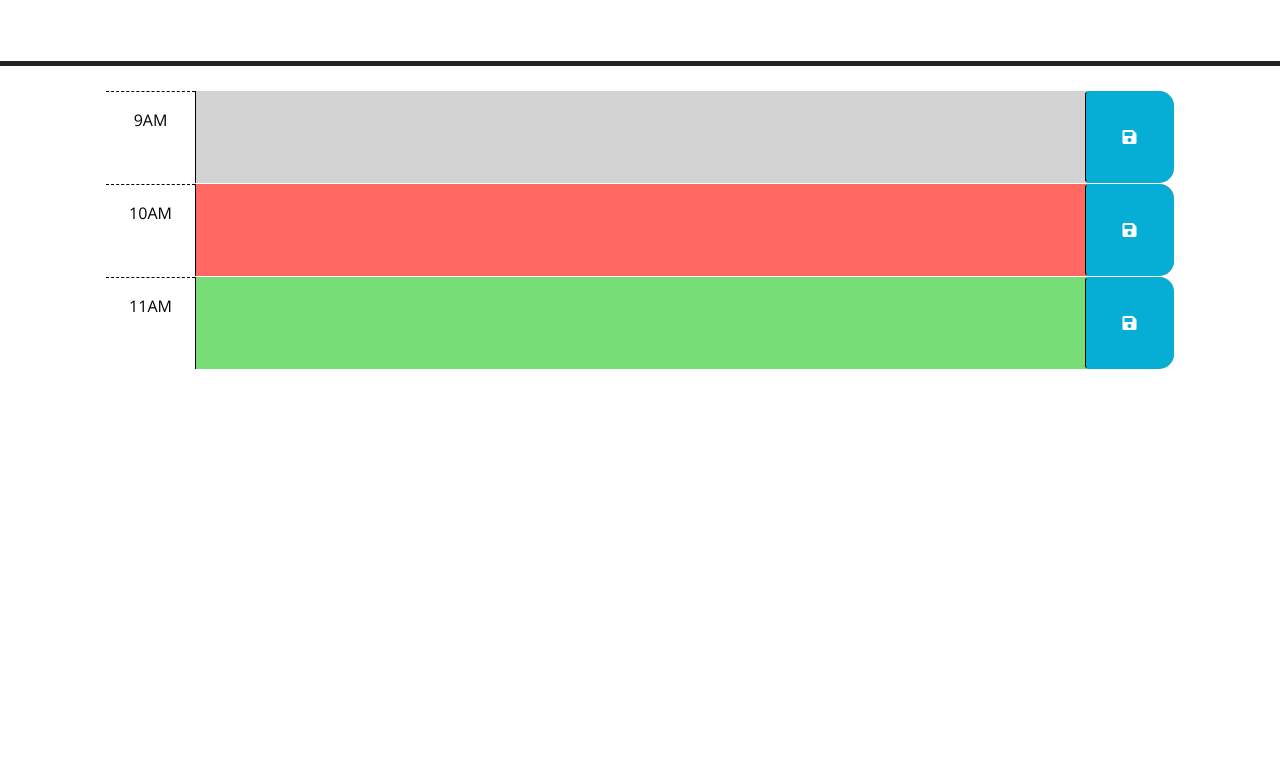
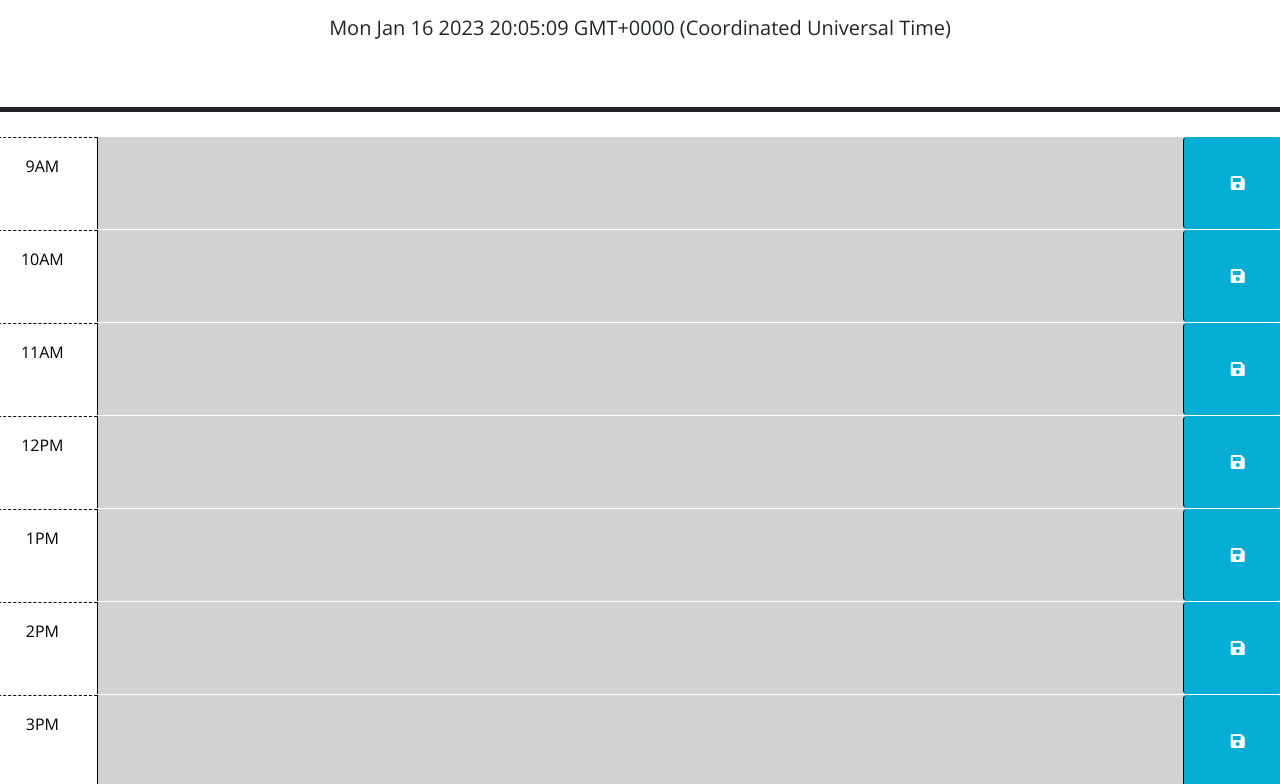
Before and after one commit to TessaEC/day-work-planner, a plain HTML site: page index.html in a window 1280 px wide. Shown: the part 166-950 px from the top of the page. Before the commit the page ends 800 px from the top, so only its background shows below. Drawn offline with nearby package versions, Linux system fonts and the light colour scheme.

Commit message:
code written, need to debug time, check over html/css to be consistant with js

```diff
--- a/index.html
+++ b/index.html
@@ -28,39 +28,78 @@
       <p class="lead">A simple calendar app for scheduling your work day</p>
       <p id="currentDay" class="lead"></p>
     </header>
-    <div class="container-lg px-5">
-      <!-- Use class for "past", "present", and "future" to apply styles to the
-        time-block divs accordingly. The javascript will need to do this by
-        adding/removing these classes on each div by comparing the hour in the
-        id to the current hour. The html provided below is meant to be an example
-        demonstrating how the css provided can be leveraged to create the
-        desired layout and colors. The html below should be removed or updated
-        in the finished product. Remember to delete this comment once the
-        code is implemented.
-        -->
 
+    <div id="apply-time" class="container-lg px-5"></div>
       <!-- Example of a past time block. The "past" class adds a gray background color. -->
-      <div id="hour-9" class="row time-block past">
+      <div id="time-9" class="row time-period">
         <div class="col-2 col-md-1 hour text-center py-3">9AM</div>
-        <textarea class="col-8 col-md-10 description" rows="3"> </textarea>
+        <textarea class="col-8 col-md-10 description" rows="3"></textarea>
         <button class="btn saveBtn col-2 col-md-1" aria-label="save">
           <i class="fas fa-save" aria-hidden="true"></i>
         </button>
       </div>
 
       <!-- Example of a a present time block. The "present" class adds a red background color. -->
-      <div id="hour-10" class="row time-block present">
+      <div id="time-10" class="row time-period">
         <div class="col-2 col-md-1 hour text-center py-3">10AM</div>
-        <textarea class="col-8 col-md-10 description" rows="3"> </textarea>
+        <textarea class="col-8 col-md-10 description" rows="3"></textarea>
         <button class="btn saveBtn col-2 col-md-1" aria-label="save">
           <i class="fas fa-save" aria-hidden="true"></i>
         </button>
       </div>
 
       <!-- Example of a future time block. The "future" class adds a green background color. -->
-      <div id="hour-11" class="row time-block future">
+      <div id="time-11" class="row time-period">
         <div class="col-2 col-md-1 hour text-center py-3">11AM</div>
-        <textarea class="col-8 col-md-10 description" rows="3"> </textarea>
+        <textarea class="col-8 col-md-10 description" rows="3"></textarea>
+        <button class="btn saveBtn col-2 col-md-1" aria-label="save">
+          <i class="fas fa-save" aria-hidden="true"></i>
+        </button>
+      </div>
+
+      <div id="time-12" class="row time-period">
+        <div class="col-2 col-md-1 hour text-center py-3">12PM</div>
+        <textarea class="col-8 col-md-10 description" rows="3"></textarea>
+        <button class="btn saveBtn col-2 col-md-1" aria-label="save">
+          <i class="fas fa-save" aria-hidden="true"></i>
+        </button>
+      </div>
+
+      <div id="time-1" class="row time-period">
+        <div class="col-2 col-md-1 hour text-center py-3">1PM</div>
+        <textarea class="col-8 col-md-10 description" rows="3"></textarea>
+        <button class="btn saveBtn col-2 col-md-1" aria-label="save">
+          <i class="fas fa-save" aria-hidden="true"></i>
+        </button>
+      </div>
+
+      <div id="time-2" class="row time-period">
+        <div class="col-2 col-md-1 hour text-center py-3">2PM</div>
+        <textarea class="col-8 col-md-10 description" rows="3"></textarea>
+        <button class="btn saveBtn col-2 col-md-1" aria-label="save">
+          <i class="fas fa-save" aria-hidden="true"></i>
+        </button>
+      </div>
+
+      <div  id="time-3" class="row time-period">
+        <div class="col-2 col-md-1 hour text-center py-3">3PM</div>
+        <textarea class="col-8 col-md-10 description" rows="3"></textarea>
+        <button class="btn saveBtn col-2 col-md-1" aria-label="save">
+          <i class="fas fa-save" aria-hidden="true"></i>
+        </button>
+      </div>
+
+      <div  id="time-4" class="row time-period">
+        <div class="col-2 col-md-1 hour text-center py-3">4PM</div>
+        <textarea class="col-8 col-md-10 description" rows="3"></textarea>
+        <button class="btn saveBtn col-2 col-md-1" aria-label="save">
+          <i class="fas fa-save" aria-hidden="true"></i>
+        </button>
+      </div>
+
+      <div id="time-5" class="row time-period">
+        <div class="col-2 col-md-1 hour text-center py-3">5PM</div>
+        <textarea class="col-8 col-md-10 description" rows="3"></textarea>
         <button class="btn saveBtn col-2 col-md-1" aria-label="save">
           <i class="fas fa-save" aria-hidden="true"></i>
         </button>
--- a/script.js
+++ b/script.js
@@ -1,23 +1,78 @@
 // Wrap all code that interacts with the DOM in a call to jQuery to ensure that
 // the code isn't run until the browser has finished rendering all the elements
 // in the html.
-$(function () {
-    // TODO: Add a listener for click events on the save button. This code should
-    // use the id in the containing time-block as a key to save the user input in
-    // local storage. HINT: What does `this` reference in the click listener
-    // function? How can DOM traversal be used to get the "hour-x" id of the
-    // time-block containing the button that was clicked? How might the id be
-    // useful when saving the description in local storage?
-    //
-    // TODO: Add code to apply the past, present, or future class to each time
-    // block by comparing the id to the current hour. HINTS: How can the id
-    // attribute of each time-block be used to conditionally add or remove the
-    // past, present, and future classes? How can Day.js be used to get the
-    // current hour in 24-hour time?
-    //
-    // TODO: Add code to get any user input that was saved in localStorage and set
+
+$(document).ready(function () {
+    // var now = dayjs().format('dddd, MMMM DD, YYYY hh:mm A');
+  var now = new Date();
+  $("#currentDay").text(now);
+
+  $('.saveBtn').click(function () {
+    var currentTime = $(this).parent().attr('id');
+    var inputVal = $(this).siblings('.description').val();
+
+
+    localStorage.setItem(currentTime, inputVal);
+  });
+  function updateBlocks() {
+    var hourNow= dayjs().hour();
+
+    $(".time-period").each(function() {
+        var hourLoop = parseInt($(this).attr('id').split('-')[1]);
+
+    if (hourLoop === hourNow) {
+        $(this).addClass('present')
+    } else if (hourLoop < hourNow) {
+        $(this).removeClass('present');
+        $(this).addClass('past');
+    } else {
+        $(this).removeClass('present');
+        $(this).removeClass('past');
+        $(this).addClass('future');
+    }
+  });
+}
+  updateBlocks()
+
+  setInterval(updateBlocks, 12000);
+
+  $('#time-9 .description').val(localStorage.getItem('hour-9'));
+  $('#time-10 .description').val(localStorage.getItem('time-10'));
+  $('#time-11 .description').val(localStorage.getItem('time-11'));
+  $('#time-12 .description').val(localStorage.getItem('time-12'));
+  $('#time-13 .description').val(localStorage.getItem('time-13'));
+  $('#time-14 .description').val(localStorage.getItem('time-14'));
+  $('#time-15 .description').val(localStorage.getItem('time-15'));
+  $('#time-16 .description').val(localStorage.getItem('time-16'));
+  $('#time-17 .description').val(localStorage.getItem('time-17'));
+});
+
+      // TODO: Add code to get any user input that was saved in localStorage and set
     // the values of the corresponding textarea elements. HINT: How can the id
     // attribute of each time-block be used to do this?
-    //
-    // TODO: Add code to display the current date in the header of the page.
-  });
+
+
+// var hours = [9,10,11,12,13,14,15,16,17]
+
+// function showTimeBlocks(){
+//     var timeBlock = ""
+
+//     for(var i = 0; i< hours.length; i++){
+//         currentHour = hours[i]
+//         var amPm = currentHour < 12 ? "AM" : "PM";
+
+//         timeBlock +=
+//         `<div id="${currentHour}" class="row time-block">
+//             <div class="col-2 col-md-1 hour text-center py-3">${currentHour}${amPm}</div>
+//             <textarea class="col-8 col-md-10 description" rows="3" id="text-${currentHour}"> </textarea>
+//             <button class="btn saveBtn col-2 col-md-1" data-hour="${currentHour}" aria-label="save">
+//             <i> class="fas fa-save" aria-hidden="true"></i>
+//             </button>
+//         </div>`
+
+//         $("#apply-time").html(timeBlock);
+
+//         showTimeBlocks();
+//         }
+//     }
+// });
--- a/style.css
+++ b/style.css
@@ -16,7 +16,7 @@ body {
     white-space: pre-wrap;
   }
 
-  .time-block {
+  #time-period {
     border-radius: 15px;
   }
 
```
